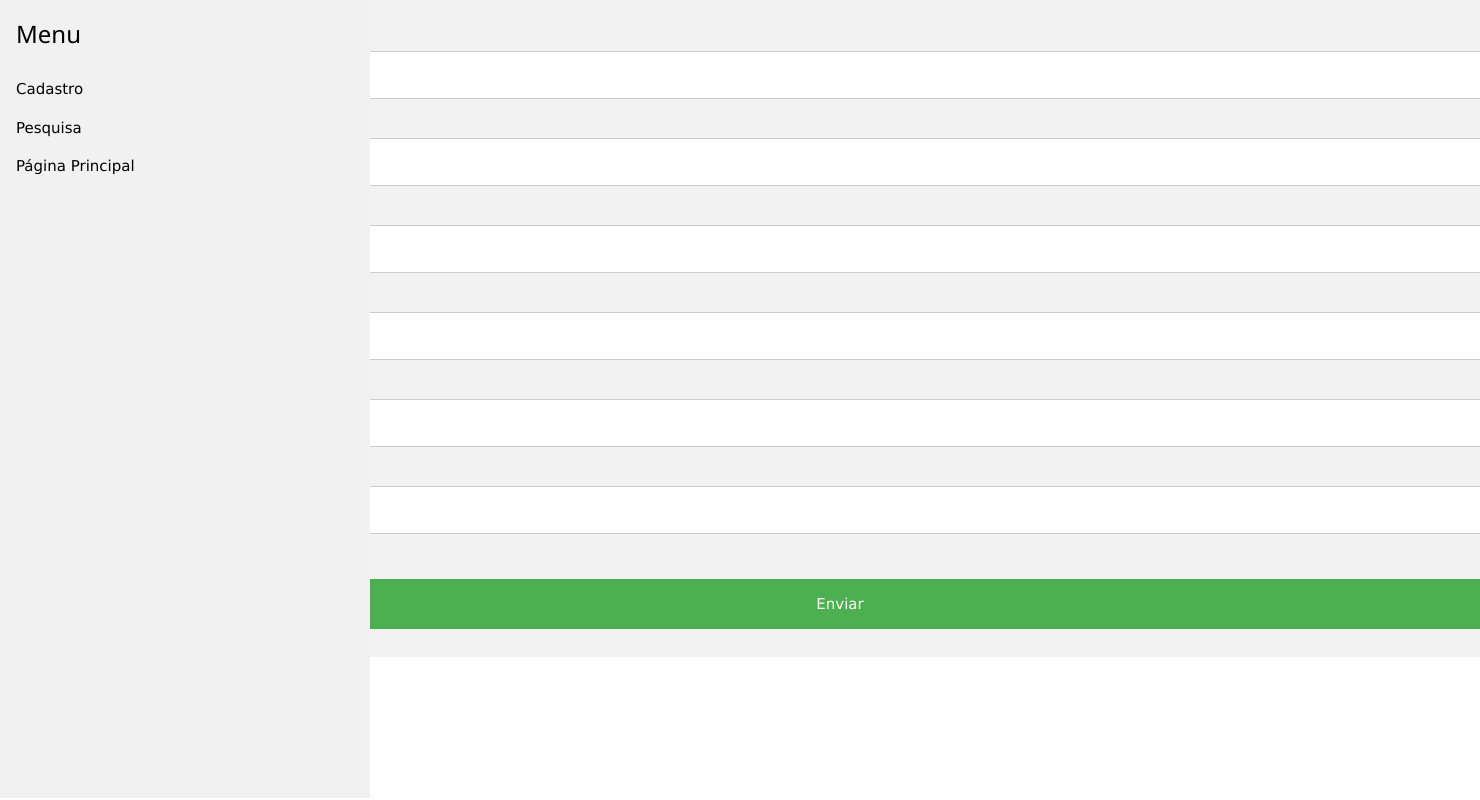
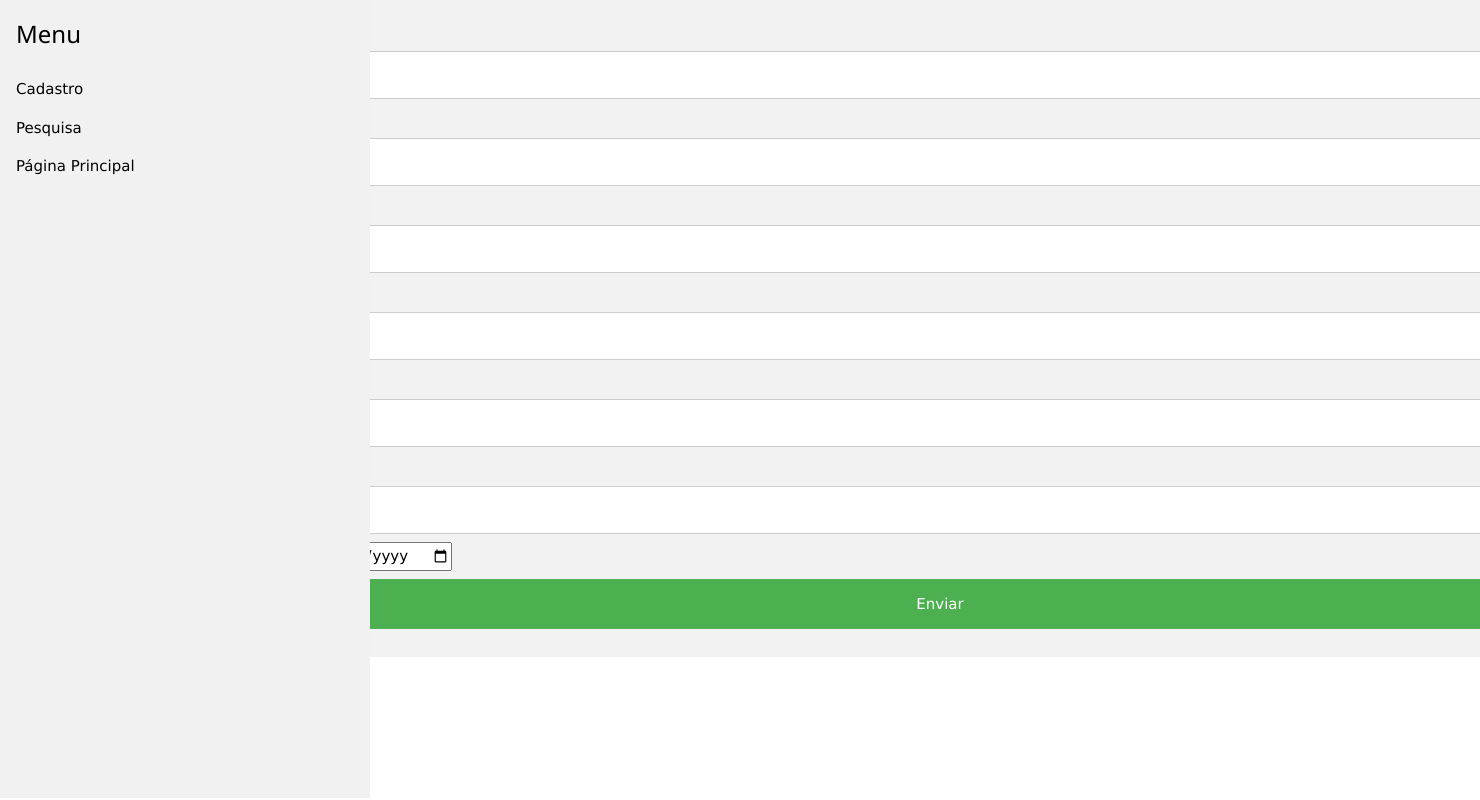
Before and after one commit to vscardel/proagroFacil---Desafio, a Flask app: page /cadastro in a window 1480 px wide; the page is wider, and only the part inside the window is pictured. Run offline with Flask 2, Linux system fonts and the light colour scheme.

```diff
--- a/templates/cadastro.html
+++ b/templates/cadastro.html
@@ -29,7 +29,7 @@
 
 	#div_form{
 		position: relative;
-		left: 100px;
+		left: 200px;
 	  border-radius: 5px;
 	  background-color: #f2f2f2;
 	  padding: 20px;
```
